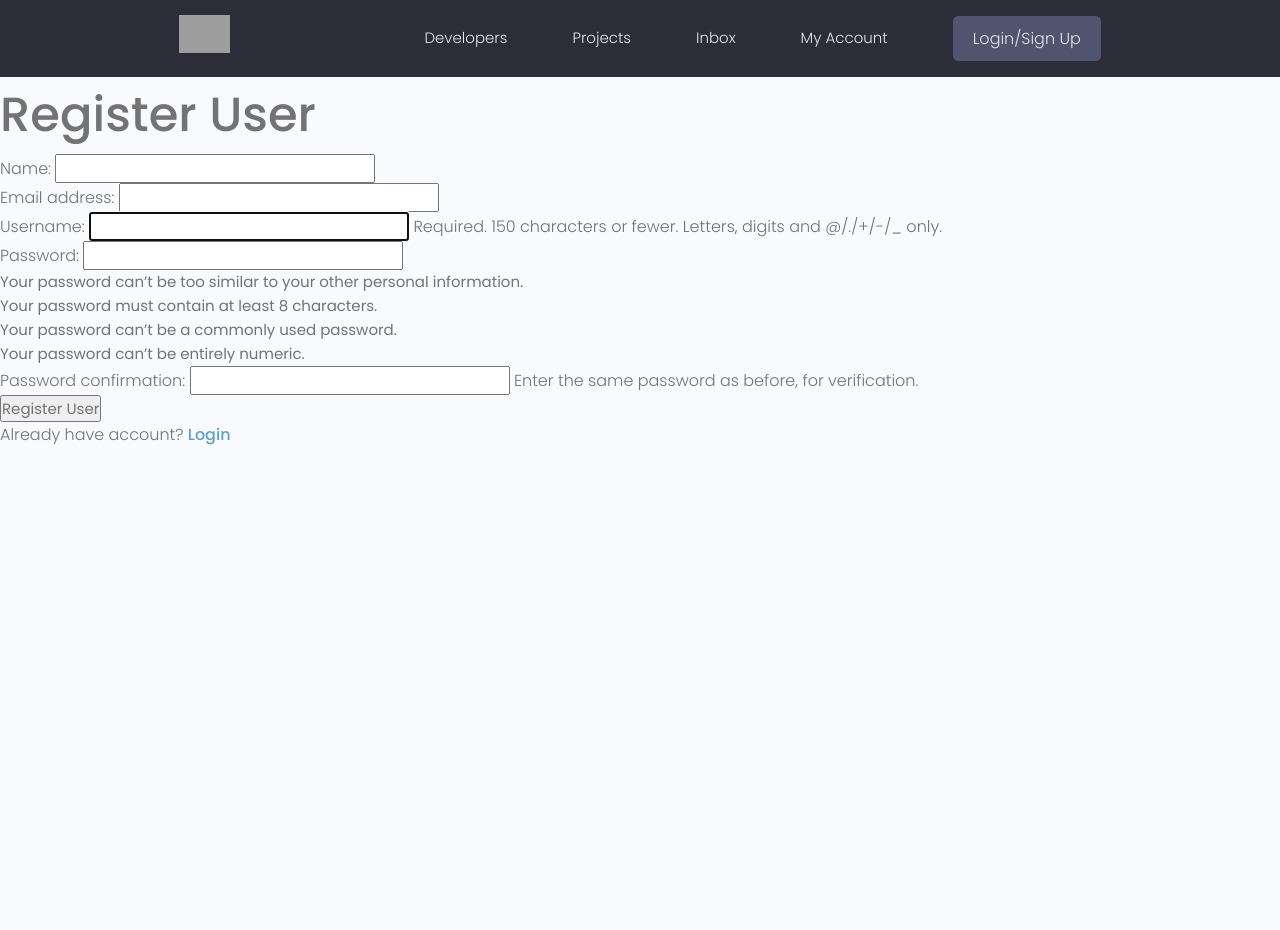
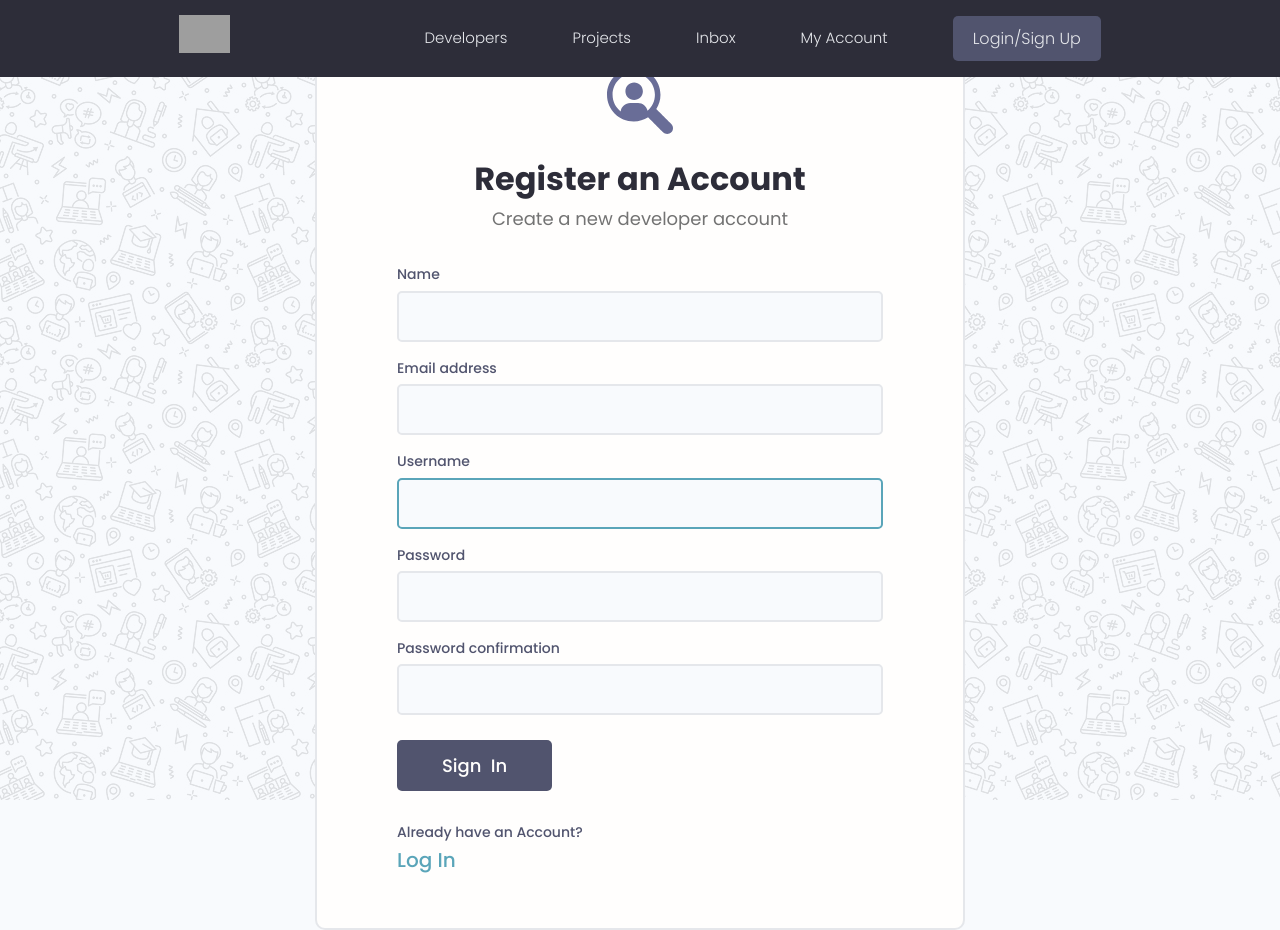
Before and after one commit to MC777/Django-Practice, a Django app: page /register/ in a window 1280 px wide. Before the commit the page ends 445 px from the top, so only its background shows below. Run offline with Django 5.2, Linux system fonts and the light colour scheme; some libraries are stand-ins or nearby versions; grey boxes are pictures that could not be loaded.

Commit message:
add styling for register form

```diff
--- a/devsearch/static/styles/app.css
+++ b/devsearch/static/styles/app.css
@@ -845,3 +845,19 @@ img {
   margin-bottom: 1rem;
   margin-top: 2rem;
 }
+
+
+
+/*=======================
+  Fixed Position Alerts Wrapper
+========================*/
+
+.alert {
+  position: fixed;
+  left: 50%;
+  top: 120px;
+  transform: translate(-50%, -50%);
+
+
+  z-index: 99999;
+}
--- a/devsearch/static/uikit/app.js
+++ b/devsearch/static/uikit/app.js
@@ -1,4 +1,14 @@
 // Invoke Functions Call on Document Loaded
-document.addEventListener('DOMContentLoaded', function () {
-  hljs.highlightAll();
-});
+// document.addEventListener('DOMContentLoaded', function () {
+//   hljs.highlightAll();
+// });
+
+
+let alertWrapper = document.querySelector('.alert')
+let alertClose = document.querySelector('.alert__close')
+
+if (alertWrapper) {
+  alertClose.addEventListener('click', () =>
+    alertWrapper.style.display = 'none'
+  )
+}
--- a/devsearch/templates/main.html
+++ b/devsearch/templates/main.html
@@ -23,18 +23,33 @@
 <body>
     {% include 'navbar.html' %}
 
-    {% if messages %}
+
+    <!-- {% if messages %}
     <ul class="messages">
         {% for message in messages %}
         <li{% if message.tags %} class="{{ message.tags }}" {% endif %}>{{ message }}</li>
             {% endfor %}
     </ul>
+    {% endif %} -->
+
+    {% if messages %}
+
+    {% for message in messages %}
+    <div class="alert  alert--{{message.tags}}">
+        <p class="alert__message">{{message}}</p>
+        <button class="alert__close">x</button>
+    </div>
+
+    {% endfor %}
+
     {% endif %}
+
 
     {% block content %}
 
     {% endblock content %}
-
 </body>
+<script src="{% static 'uikit/app.js' %}"></script>
+<!-- <script src="{% static 'js/main.js' %}"></script> -->
 
 </html>
--- a/devsearch/users/forms.py
+++ b/devsearch/users/forms.py
@@ -7,5 +7,11 @@ class CustomUserCreationForm(UserCreationForm):
         model = User
         fields = ['first_name', 'email', 'username', 'password1', 'password2']
         labels = {
-            'first_name': 'Name'
+            'first_name': 'Name',
         }
+
+    def __init__(self, *args, **kwargs):
+        super(CustomUserCreationForm, self).__init__(*args, **kwargs)
+
+        for name, field in self.fields.items():
+            field.widget.attrs.update({'class': 'input'})
--- a/devsearch/users/templates/users/login-register.html
+++ b/devsearch/users/templates/users/login-register.html
@@ -3,15 +3,49 @@
 {% block content %}
 
 {% if page == 'register' %}
-<h1>Register User</h1>
 
-<form method="POST" action="{% url 'register' %}">
-    {% csrf_token %}
-    {{form.as_p}}
-    <input type="submit" value="Register User">
-</form>
+<div class="auth">
+    <div class="card">
+      <div class="auth__header text-center">
+        <a href="/">
+          <img src="{% static 'images/icon.svg' %}" alt="icon" />
+        </a>
+        <h3>Register an Account</h3>
+        <p>Create a new developer account</p>
+      </div>
 
-<p>Already have account? <a href="{% url 'login' %}">Login</a></p>
+      <form method="POST" action="{% url 'register' %}" class="form auth__form">
+        {% csrf_token %}
+
+        {% for field in form %}
+        <!-- Input:Text -->
+        <div class="form__field">
+            <label for="formInput#text">{{field.label}}</label>
+            {{field}}
+
+            <!-- {% if field.help_text %}
+                <small>{{field.help_text}}</small>
+            {% endif %} -->
+
+            {% for error in field.errors %}
+            <p style="color: red">{{error}}</p>
+            {% endfor %}
+
+        </div>
+        {% endfor %}
+
+        <div class="auth__actions">
+          <input class="btn btn--sub btn--lg" type="submit" value="Sign  In" />
+        </div>
+      </form>
+      <div class="auth__alternative">
+        <p>Already have an Account?</p>
+        <a href="{% url 'login' %}">Log In</a>
+      </div>
+    </div>
+  </div>
+
+
 {% else %}
 
 <div class="auth">
--- a/devsearch/users/views.py
+++ b/devsearch/users/views.py
@@ -33,7 +33,7 @@ def loginUser(request):
 
 def logoutUser(request):
     logout(request)
-    messages.error(request, 'User was logged out!')
+    messages.info(request, 'User was logged out!')
     return redirect('login')
 
 def registerUser(request):
```
Also changed, not shown: devsearch/db.sqlite3.
